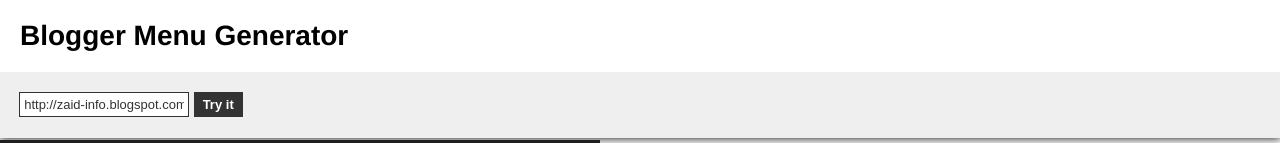
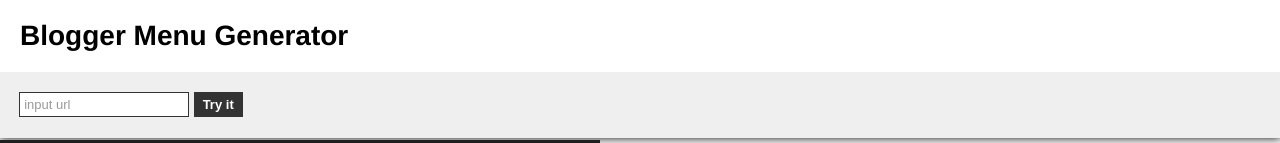
Before and after one commit to muzazu/bloggermenu, a plain HTML site: page index.html in a window 1280 px wide. Shown: the top 143 px of the page. Drawn offline with Linux system fonts and the light colour scheme.

Commit message:
Update index.html

```diff
--- a/index.html
+++ b/index.html
@@ -8,7 +8,7 @@
 <header id="header"><h1>Blogger Menu Generator</h1></header>
 <main id="main" class="cf nestable-lists">
     <div id="input">
-        <input placeholder="input url" value="http://zaid-info.blogspot.com" name="url" type="text" id="url"/>
+        <input placeholder="input url" name="url" type="text" id="url"/>
         <button id="run">Try it</button>
     </div>
 
```
